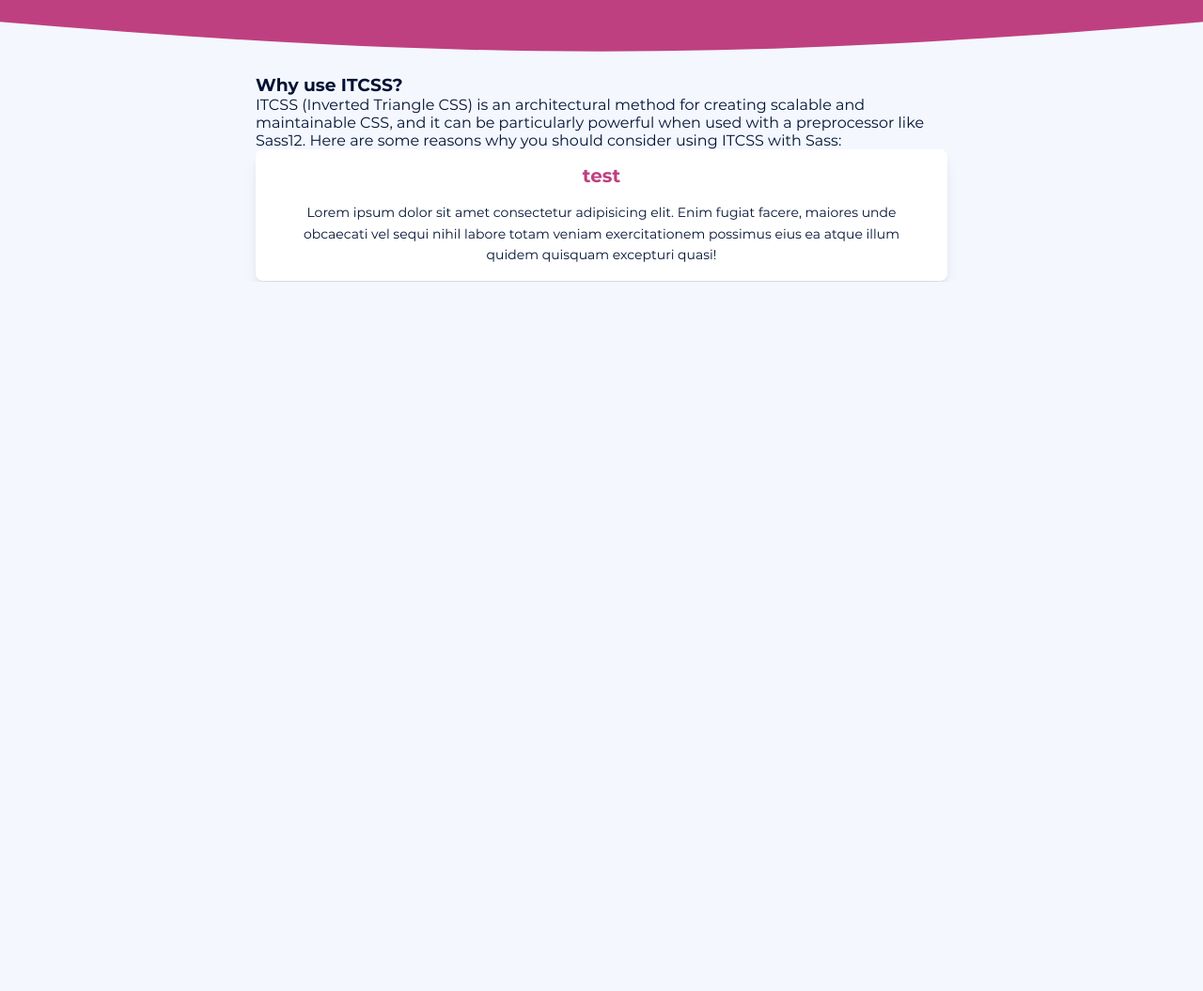
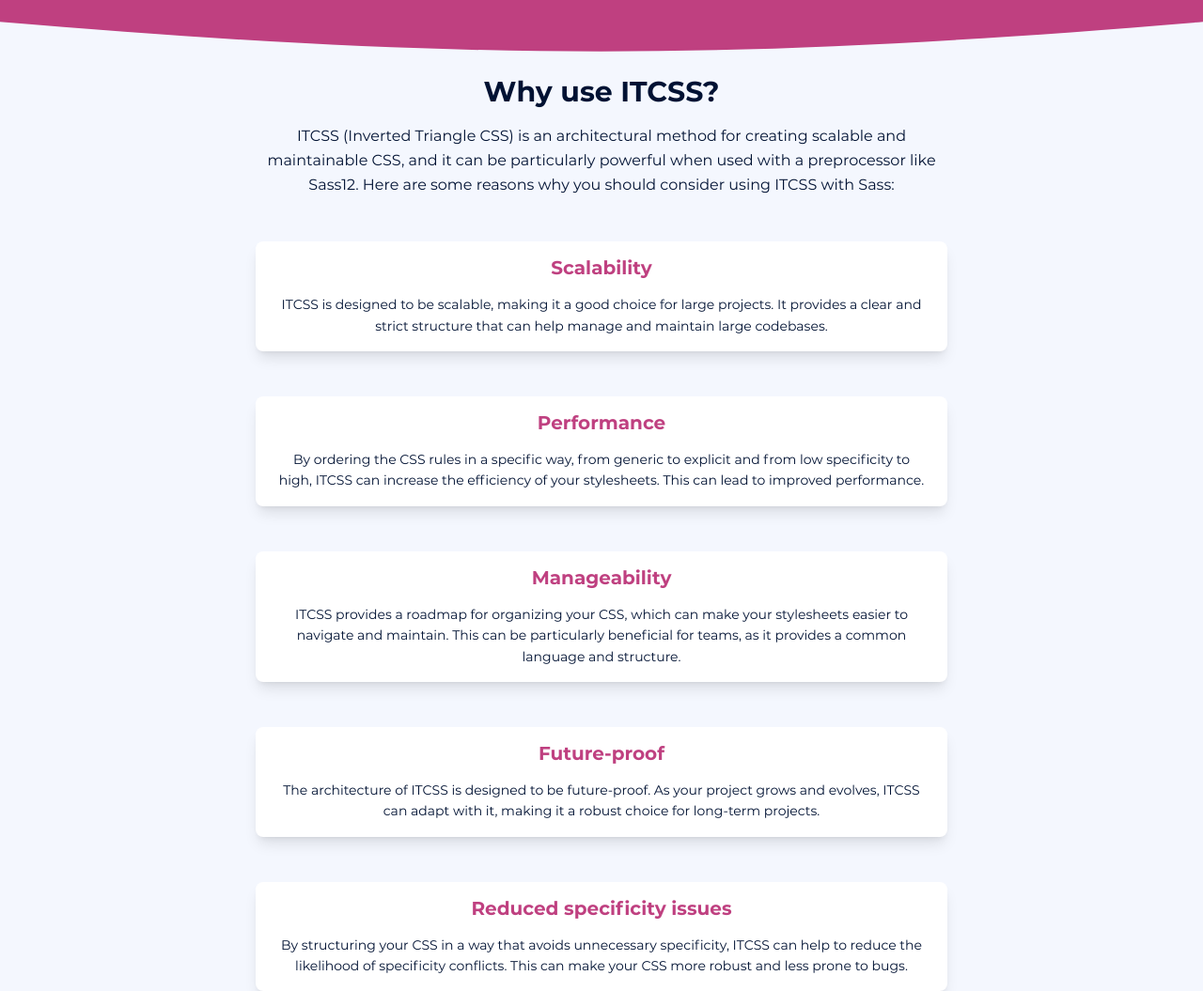
Before and after one commit to Soheil-Ssh/ITCSS, a website: page index.html in a window 1280 px wide. Shown: the part 500-1555 px from the top of the page at 94% size. Before the commit the page ends 800 px from the top, so only its background shows below. Drawn offline with Linux system fonts and the light colour scheme.

Commit message:
Add why use section

```diff
--- a/index.html
+++ b/index.html
@@ -64,19 +64,12 @@
 							<!-- #region Header intro text -->
 							<div class="header-intro-text">
 								<!-- #region Header intro text title -->
-								<h2 class="header-intro-text-title">
-									ITCSS Architecture
-								</h2>
+								<h2 class="header-intro-text-title">ITCSS Architecture</h2>
 								<!-- #endregion -->
 								<!-- #region Header intro text sub title -->
 								<p class="header-intro-text-subtitle">
-									ITCSS (Inverted Triangle CSS) is an
-									architectural method by Harry Roberts for
-									creating scalable and maintainable CSS that
-									can be used in projects with preprocessors
-									like Sass. The main idea behind ITCSS is
-									that you should organize your code based on
-									a specific property order.
+									ITCSS (Inverted Triangle CSS) is an architectural method by Harry Roberts for creating scalable and maintainable CSS that can be used in projects with preprocessors
+									like Sass. The main idea behind ITCSS is that you should organize your code based on a specific property order.
 								</p>
 								<!-- #endregion -->
 							</div>
@@ -87,10 +80,7 @@
 						<div class="col-6 d-none d-md-block">
 							<!-- #region Header intro image -->
 							<div class="header-intro-img">
-								<img
-									src="images/itcss.svg"
-									alt="ITCSS Architecture"
-								/>
+								<img src="images/itcss.svg" alt="ITCSS Architecture" />
 							</div>
 							<!-- #endregion -->
 						</div>
@@ -104,9 +94,7 @@
 			<!-- #region Header curve -->
 			<div class="header-curve">
 				<svg viewBox="15 12 1470 48" xmlns="http://www.w3.org/2000/svg">
-					<path
-						d="M0 11C3.93573 11.3356 7.85984 11.6689 11.7725 12H1488.16C1492.1 11.6689 1496.04 11.3356 1500 11V12H1488.16C913.668 60.3476 586.282 60.6117 11.7725 12H0V11Z"
-					></path>
+					<path d="M0 11C3.93573 11.3356 7.85984 11.6689 11.7725 12H1488.16C1492.1 11.6689 1496.04 11.3356 1500 11V12H1488.16C913.668 60.3476 586.282 60.6117 11.7725 12H0V11Z"></path>
 				</svg>
 			</div>
 			<!-- #endregion -->
@@ -127,21 +115,72 @@
 							<!-- #endregion -->
 							<!-- #region Why use description -->
 							<p class="why-use-description">
-								ITCSS (Inverted Triangle CSS) is an
-								architectural method for creating scalable and
-								maintainable CSS, and it can be particularly
-								powerful when used with a preprocessor like
-								Sass12. Here are some reasons why you should
-								consider using ITCSS with Sass:
+								ITCSS (Inverted Triangle CSS) is an architectural method for creating scalable and maintainable CSS, and it can be particularly powerful when used with a preprocessor
+								like Sass12. Here are some reasons why you should consider using ITCSS with Sass:
 							</p>
 							<!-- #endregion -->
 							<!-- #region Why use box -->
-							<div class="box">
+							<div class="box mt-5">
 								<!-- #region Box title -->
-								<h4 class="box-title">test</h4>
+								<h4 class="box-title">Scalability</h4>
 								<!-- #endregion -->
 								<!-- #region Box title -->
-								<p class="box-description">Lorem ipsum dolor sit amet consectetur adipisicing elit. Enim fugiat facere, maiores unde obcaecati vel sequi nihil labore totam veniam exercitationem possimus eius ea atque illum quidem quisquam excepturi quasi!</p>
+								<p class="box-description">
+									ITCSS is designed to be scalable, making it a good choice for large projects. It provides a clear and strict structure that can help manage and maintain large
+									codebases.
+								</p>
+								<!-- #endregion -->
+							</div>
+							<!-- #endregion -->
+							<!-- #region Why use box -->
+							<div class="box mt-5">
+								<!-- #region Box title -->
+								<h4 class="box-title">Performance</h4>
+								<!-- #endregion -->
+								<!-- #region Box title -->
+								<p class="box-description">
+									By ordering the CSS rules in a specific way, from generic to explicit and from low specificity to high, ITCSS can increase the efficiency of your stylesheets. This
+									can lead to improved performance.
+								</p>
+								<!-- #endregion -->
+							</div>
+							<!-- #endregion -->
+							<!-- #region Why use box -->
+							<div class="box mt-5">
+								<!-- #region Box title -->
+								<h4 class="box-title">Manageability</h4>
+								<!-- #endregion -->
+								<!-- #region Box title -->
+								<p class="box-description">
+									ITCSS provides a roadmap for organizing your CSS, which can make your stylesheets easier to navigate and maintain. This can be particularly beneficial for teams, as
+									it provides a common language and structure.
+								</p>
+								<!-- #endregion -->
+							</div>
+							<!-- #endregion -->
+							<!-- #region Why use box -->
+							<div class="box mt-5">
+								<!-- #region Box title -->
+								<h4 class="box-title">Future-proof</h4>
+								<!-- #endregion -->
+								<!-- #region Box title -->
+								<p class="box-description">
+									The architecture of ITCSS is designed to be future-proof. As your project grows and evolves, ITCSS can adapt with it, making it a robust choice for long-term
+									projects.
+								</p>
+								<!-- #endregion -->
+							</div>
+							<!-- #endregion -->
+							<!-- #region Why use box -->
+							<div class="box mt-5">
+								<!-- #region Box title -->
+								<h4 class="box-title">Reduced specificity issues</h4>
+								<!-- #endregion -->
+								<!-- #region Box title -->
+								<p class="box-description">
+									By structuring your CSS in a way that avoids unnecessary specificity, ITCSS can help to reduce the likelihood of specificity conflicts. This can make your CSS more
+									robust and less prone to bugs.
+								</p>
 								<!-- #endregion -->
 							</div>
 							<!-- #endregion -->
--- /dev/null
+++ b/scss/objects/_object.why-use.scss
@@ -0,0 +1,12 @@
+.why-use{
+    @extend %text-center;
+
+    &-title{
+        font-size: $why-use-title-font-size;
+        margin-bottom: $why-use-title-margin-bottom;
+    }
+
+    &-description{
+        @extend %para;
+    }
+}
--- a/scss/objects/_objects.scss
+++ b/scss/objects/_objects.scss
@@ -2,3 +2,4 @@
 @import "object.header-navbar";
 @import "object.header-intro";
 @import "object.main";
+@import "object.why-use";
--- a/scss/settings/_setting.variables.scss
+++ b/scss/settings/_setting.variables.scss
@@ -127,6 +127,14 @@ $main-padding-top: $spacer * 3.5;
 
 //#endregion
 
+//#region Why use
+
+// why use title
+$why-use-title-font-size: $font-size-xl;
+$why-use-title-margin-bottom: $spacer;
+
+//#endregion
+
 //#endregion
 
 //#region Components variables
```
Also changed, not shown: css/style.min.css, 1 other file.
